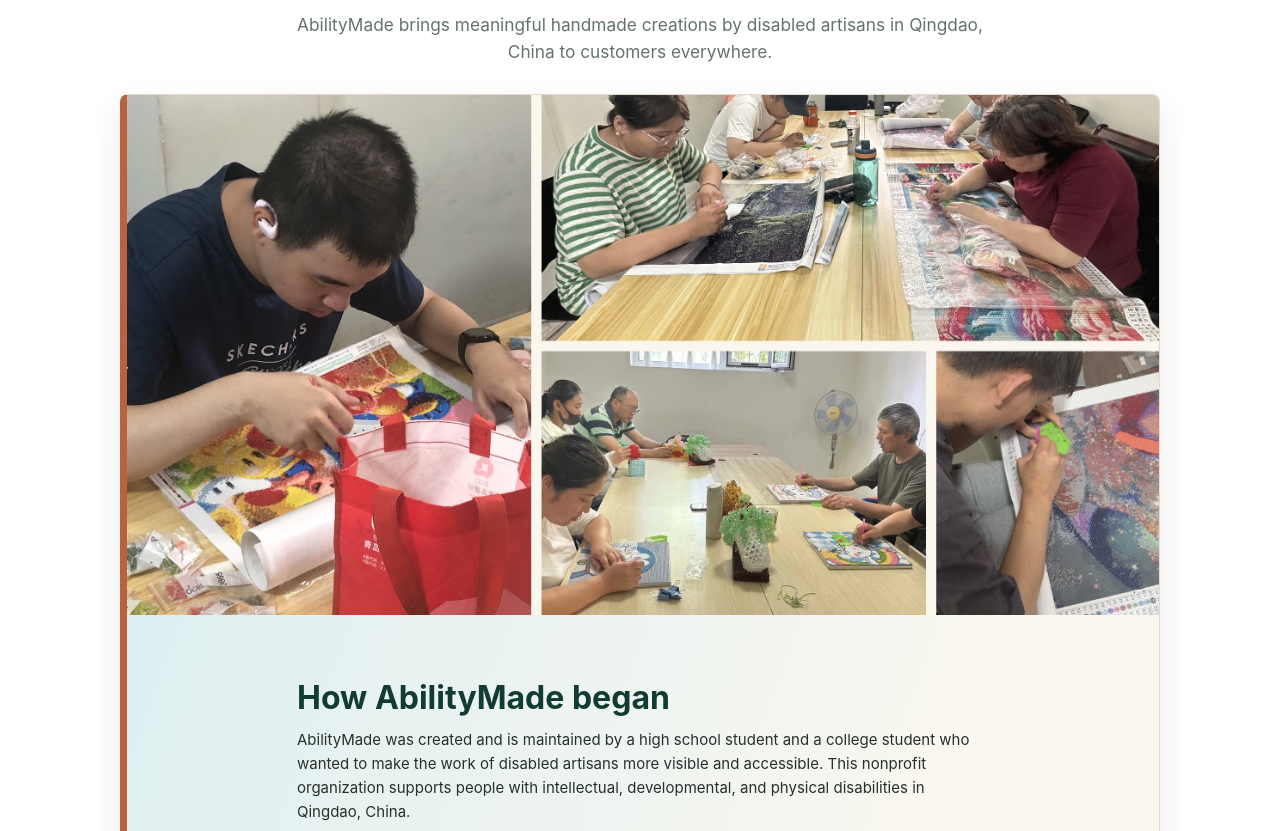
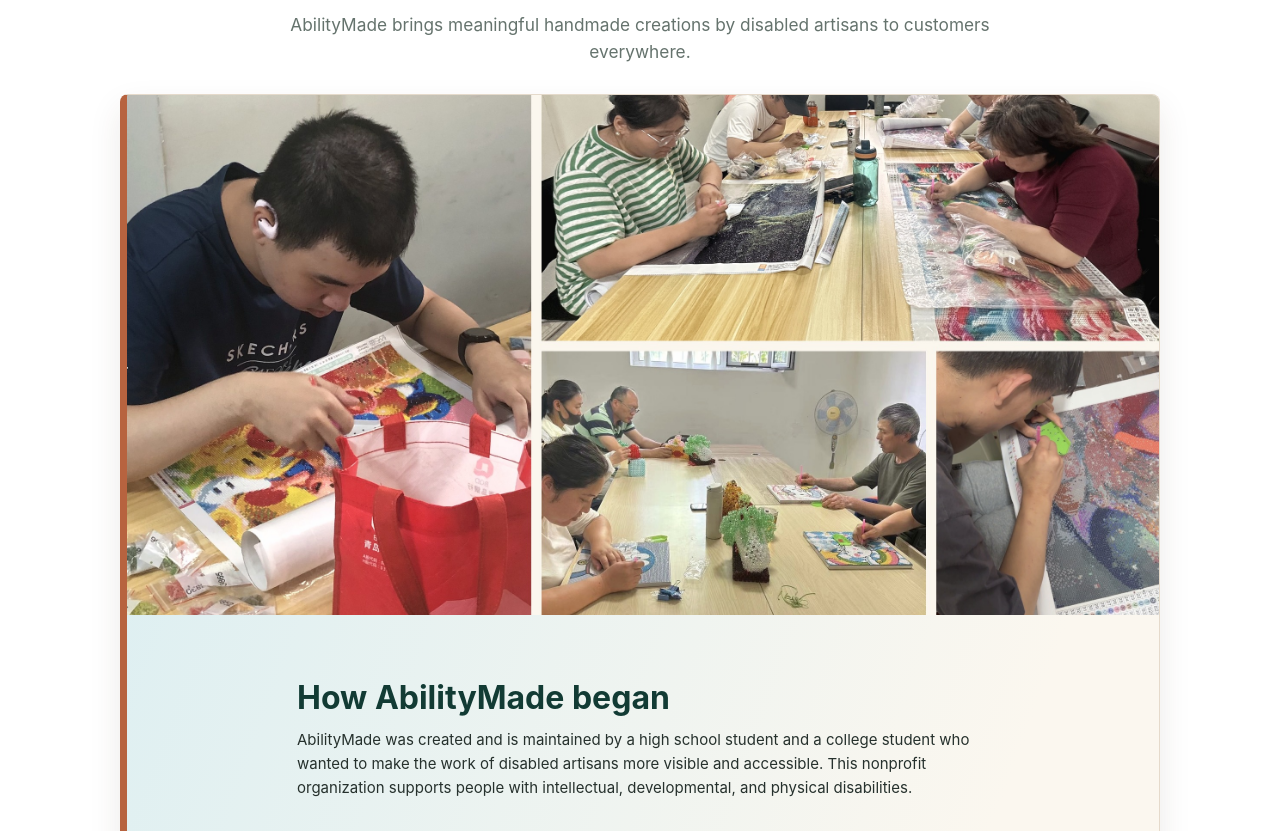
Before and after one commit to FangheZhang-git/AbilityMade, a website: page our-story-in-full.html in a window 1280 px wide. Shown: the part 452-1283 px from the top of the page. Drawn offline with Linux system fonts and the light colour scheme.

Commit message:
Update commerce guidance and story copy

```diff
--- a/our-story-in-full.html
+++ b/our-story-in-full.html
@@ -28,13 +28,13 @@
     <section class="story-full-hero">
       <p class="eyebrow">Our Story in Full</p>
       <h1>Made with craftsmanship, purpose, and hope</h1>
-      <p>AbilityMade brings meaningful handmade creations by disabled artisans in Qingdao, China to customers everywhere.</p>
+      <p>AbilityMade brings meaningful handmade creations by disabled artisans to customers everywhere.</p>
     </section>
     <article class="story-full-content">
       <img src="assets/images/abilitymade-workshop-hero-collage.jpg" alt="AbilityMade artisans creating diamond paintings together in their workshop">
       <div class="story-full-copy">
         <h2>How AbilityMade began</h2>
-        <p>AbilityMade was created and is maintained by a high school student and a college student who wanted to make the work of disabled artisans more visible and accessible. This nonprofit organization supports people with intellectual, developmental, and physical disabilities in Qingdao, China.</p>
+        <p>AbilityMade was created and is maintained by a high school student and a college student who wanted to make the work of disabled artisans more visible and accessible. This nonprofit organization supports people with intellectual, developmental, and physical disabilities.</p>
         <h2>The people behind every piece</h2>
         <p>Although facing mental and physical challenges, our artisans respond with resilience and determination. They spend hours learning techniques and carefully completing each piece by hand. Every handicraft carries the patience, skill, and individual expression of the person who made it.</p>
         <h2>Why handmade matters</h2>
```
Also changed, not shown: 1 other file.
